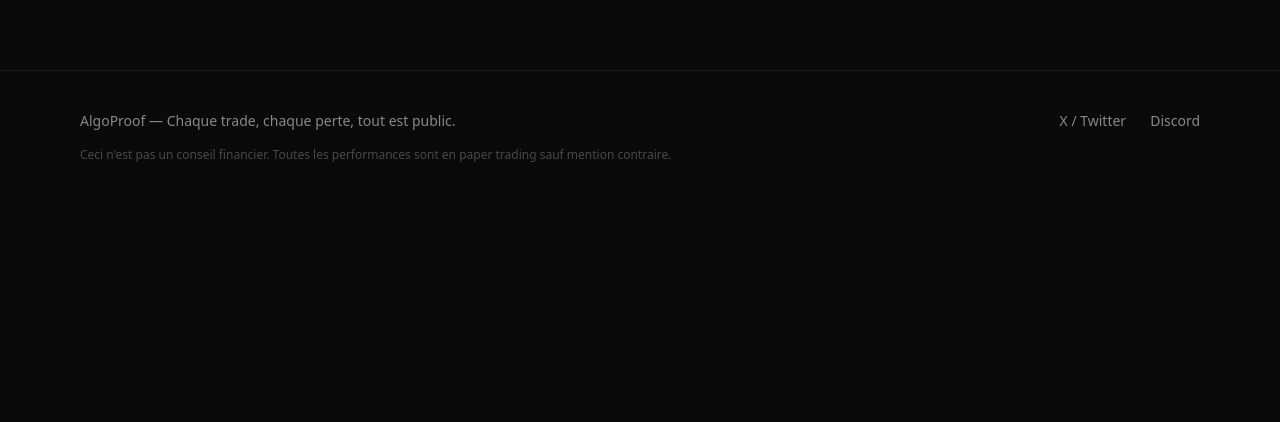
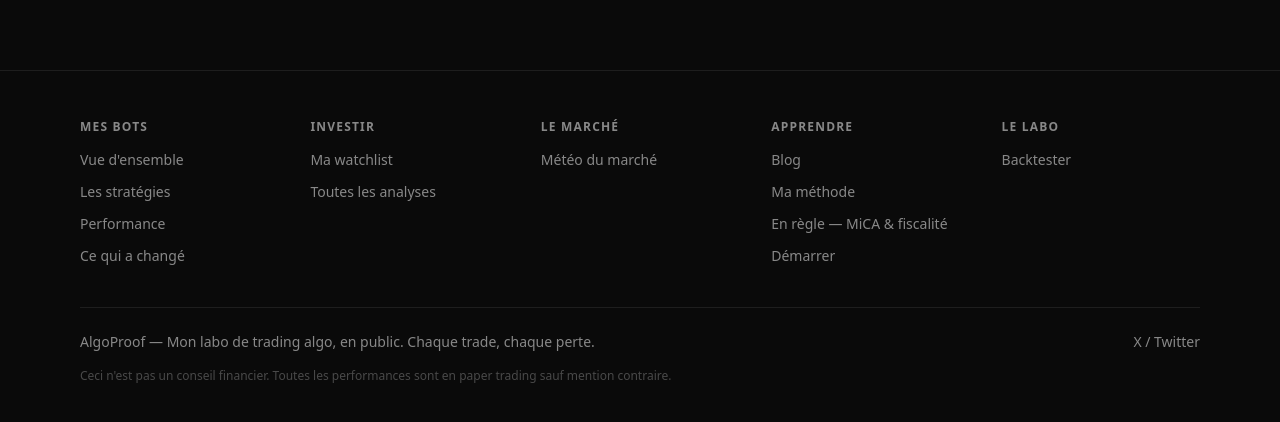
Before and after one commit to Tosmahdess/algoproof, a Next.js app: page / in a window 1280 px wide. Shown: the part 1305-1727 px from the top of the page. Before the commit the page ends 1508 px from the top, so only its background shows below. Built offline with nearby package versions, Linux system fonts and the light colour scheme; no server answers; the database is empty.

Commit message:
feat(footer): full sitemap grouped by the 4 hubs + Labo

```diff
--- a/src/components/Footer.tsx
+++ b/src/components/Footer.tsx
@@ -1,17 +1,78 @@
-import { DISCORD_URL, TWITTER_URL } from '@/lib/constants'
+import Link from 'next/link'
+import { TWITTER_URL } from '@/lib/constants'
+
+const LAB_URL = 'https://lab.algoproof.fr'
+
+const SITEMAP: { title: string; links: { href: string; label: string; external?: boolean }[] }[] = [
+  {
+    title: 'Mes bots',
+    links: [
+      { href: '/overview',    label: 'Vue d\'ensemble' },
+      { href: '/strategies',  label: 'Les stratégies' },
+      { href: '/performance', label: 'Performance' },
+      { href: '/journal',     label: 'Ce qui a changé' },
+    ],
+  },
+  {
+    title: 'Investir',
+    links: [
+      { href: '/wealth',          label: 'Ma watchlist' },
+      { href: '/wealth/analyses', label: 'Toutes les analyses' },
+    ],
+  },
+  {
+    title: 'Le marché',
+    links: [
+      { href: '/intelligence', label: 'Météo du marché' },
+    ],
+  },
+  {
+    title: 'Apprendre',
+    links: [
+      { href: '/blog',   label: 'Blog' },
+      { href: '/preuve', label: 'Ma méthode' },
+      { href: '/mica',   label: 'En règle — MiCA & fiscalité' },
+      { href: '/start',  label: 'Démarrer' },
+    ],
+  },
+  {
+    title: 'Le labo',
+    links: [
+      { href: LAB_URL, label: 'Backtester', external: true },
+    ],
+  },
+]
 
 export default function Footer() {
   return (
-    <footer className="border-t border-border mt-24 py-10">
-      <div className="max-w-6xl mx-auto px-4 flex items-center justify-between text-sm text-muted">
-        <span>AlgoProof — Chaque trade, chaque perte, tout est public.</span>
-        <div className="flex gap-6">
-          <a href={TWITTER_URL} target="_blank" rel="noopener noreferrer" className="hover:text-white transition-colors">X / Twitter</a>
-          <a href={DISCORD_URL}  target="_blank" rel="noopener noreferrer" className="hover:text-white transition-colors">Discord</a>
+    <footer className="border-t border-border mt-24 py-12">
+      <div className="max-w-6xl mx-auto px-4">
+        <div className="grid grid-cols-2 md:grid-cols-5 gap-8">
+          {SITEMAP.map(col => (
+            <div key={col.title}>
+              <h3 className="text-xs font-semibold tracking-widest uppercase text-muted mb-3">{col.title}</h3>
+              <ul className="space-y-2">
+                {col.links.map(l => (
+                  <li key={l.href}>
+                    {l.external ? (
+                      <a href={l.href} target="_blank" rel="noopener noreferrer" className="text-sm text-muted hover:text-white transition-colors">{l.label}</a>
+                    ) : (
+                      <Link href={l.href} className="text-sm text-muted hover:text-white transition-colors">{l.label}</Link>
+                    )}
+                  </li>
+                ))}
+              </ul>
+            </div>
+          ))}
         </div>
-      </div>
-      <div className="max-w-6xl mx-auto px-4 mt-4 text-xs text-muted/50">
-        Ceci n'est pas un conseil financier. Toutes les performances sont en paper trading sauf mention contraire.
+
+        <div className="mt-10 pt-6 border-t border-border flex flex-col sm:flex-row items-start sm:items-center justify-between gap-3">
+          <span className="text-sm text-muted">AlgoProof — Mon labo de trading algo, en public. Chaque trade, chaque perte.</span>
+          <a href={TWITTER_URL} target="_blank" rel="noopener noreferrer" className="text-sm text-muted hover:text-white transition-colors">X / Twitter</a>
+        </div>
+        <p className="mt-4 text-xs text-muted/50">
+          Ceci n&apos;est pas un conseil financier. Toutes les performances sont en paper trading sauf mention contraire.
+        </p>
       </div>
     </footer>
   )
```
Also changed, not shown: 1 other file (tests, documents, lock files or other folders).
